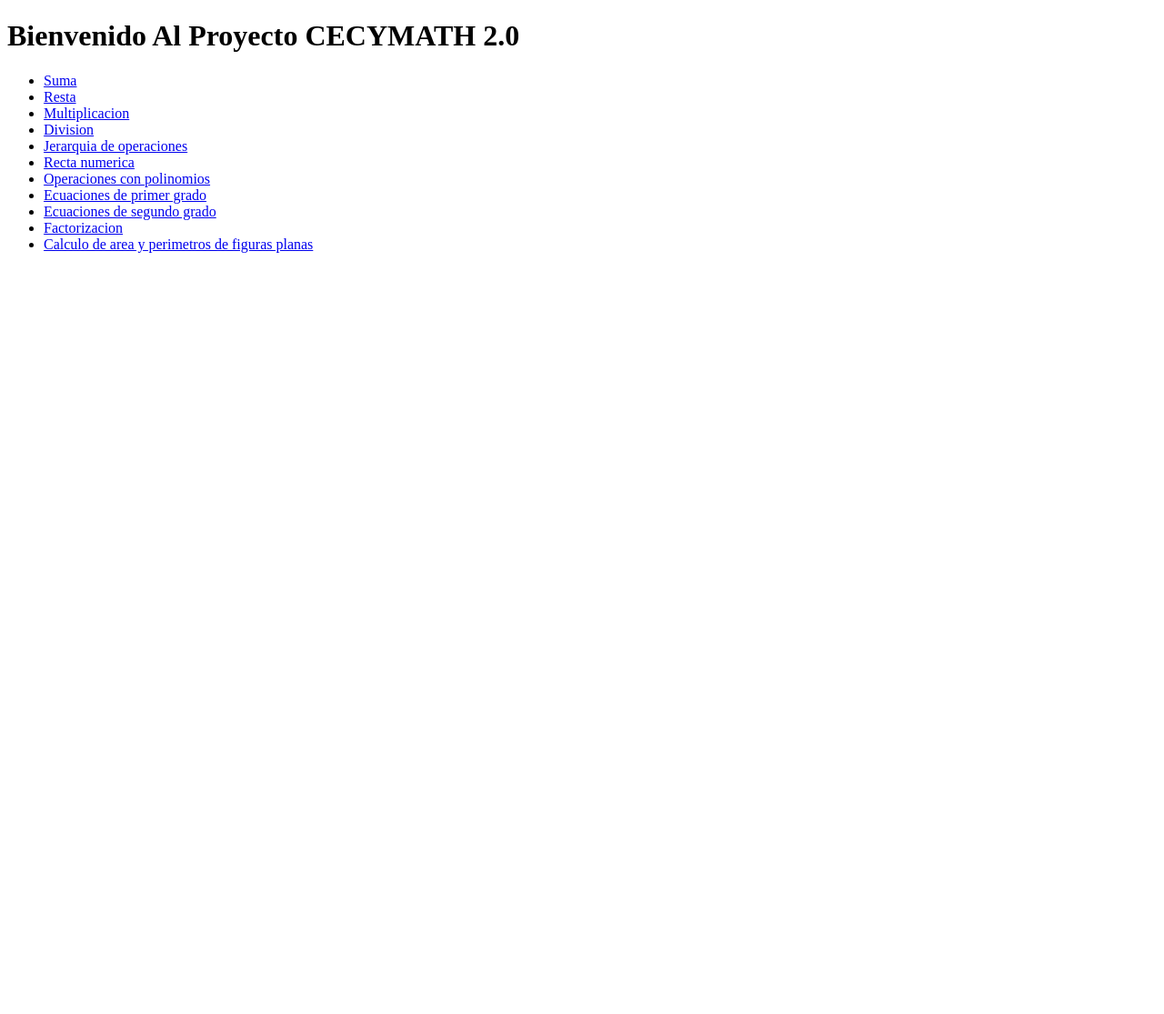
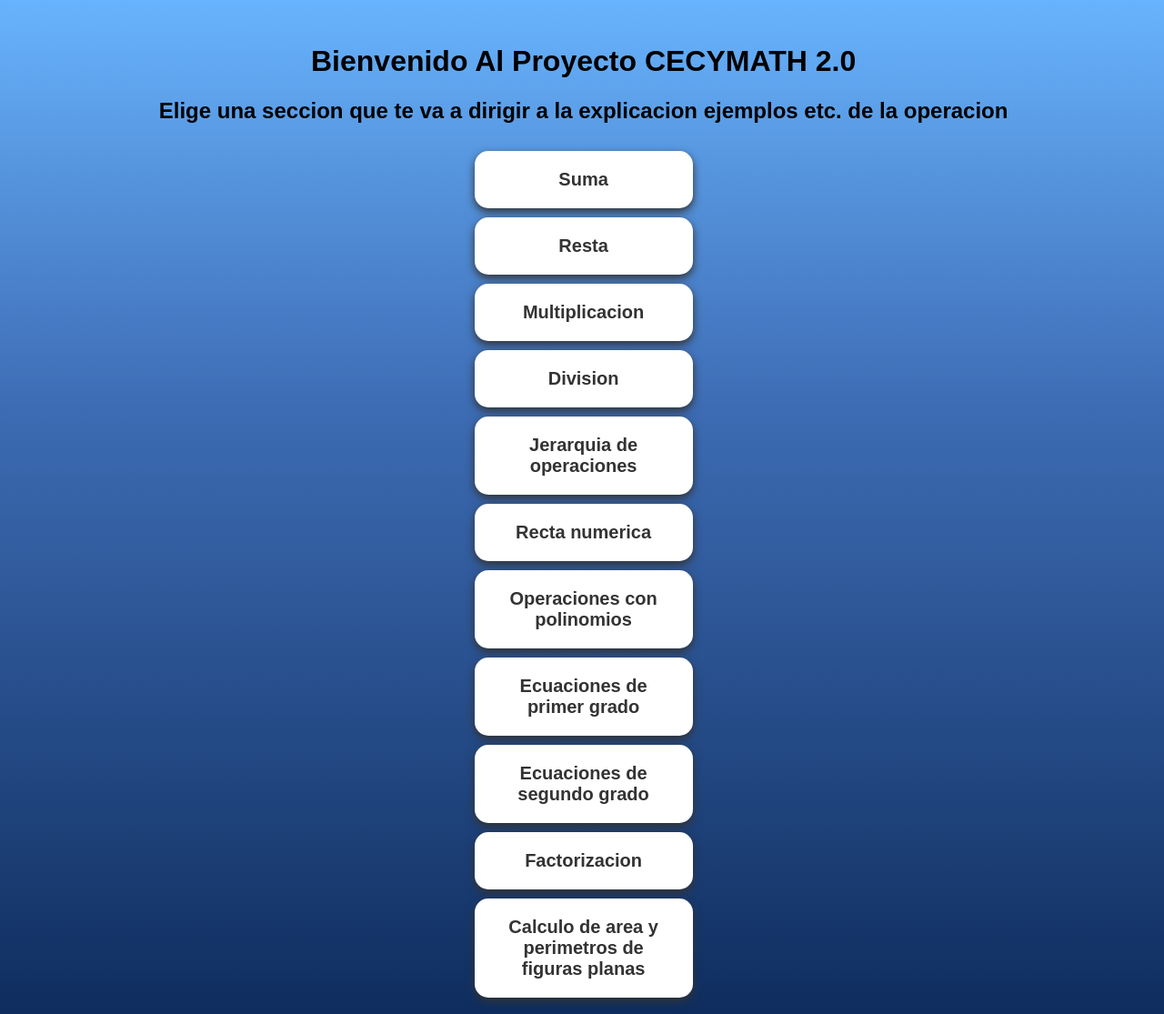
Before and after one commit to kevin-2104/Proyecto_CECYMATH_2.0, a Django app: page / in a window 1280 px wide. Shown: the whole page at 91% size. Before the commit the page ends 278 px from the top, so only its background shows below. Run offline with Django 5.2, Linux system fonts and the light colour scheme.

Commit message:
Kevin_Palomino_#2.1_pagina_y_estilos

```diff
--- /dev/null
+++ b/CECYMATH/core/static/core/style.css
@@ -0,0 +1,35 @@
+body{
+    font-family: Arial, sans-serif;
+    background: linear-gradient(180deg, #68b3fd 0%, #3d6cb4 40%, #0f2d5e 100%);
+    text-align: center;
+    padding-top: 20px;
+    width: 99%;
+}
+
+.contenido_menu{
+    display: inline-block;
+    text-align: center;
+}
+
+.tarjeta{
+    background: white;
+    margin: 10px;
+    width: 200px;
+    padding: 20px;
+    border-radius: 15px;
+    box-shadow: 0 4px 10px;
+    transition: 0.3s;
+    cursor: pointer;
+}
+
+.tarjeta:hover{
+    transform: scale(1.05);
+    box-shadow: 0 6px 20px;
+}
+
+a{
+    text-decoration: none;
+    color: #333;
+    font-size: 20px;
+    font-weight: bold;
+}
--- a/CECYMATH/core/templates/core/index.html
+++ b/CECYMATH/core/templates/core/index.html
@@ -3,20 +3,45 @@
 <head>
     <meta lang="es", charset="UTF-8">
     <title>Proyecto CECYMATH 2.0</title>
+    {% load static %}
+    <link rel="stylesheet" href="{% static 'core/style.css' %}">
 </head>
 <body>
     <h1>Bienvenido Al Proyecto CECYMATH 2.0</h1>
-    <ul>
-        <li><a href="{% url 'suma' %}">Suma</li>
-        <li><a href="{% url 'resta' %}">Resta</li>
-        <li><a href="{% url 'multiplicacion' %}">Multiplicacion</li>
-        <li><a href="{% url 'divicion' %}">Division</li>
-        <li><a href="{% url 'jerarquia' %}">Jerarquia de operaciones</li>
-        <li><a href="{% url 'recta' %}">Recta numerica</li>
-        <li><a href="{% url 'polinomios' %}">Operaciones con polinomios</li>
-        <li><a href="{% url 'ec_primer' %}">Ecuaciones de primer grado</li>
-        <li><a href="{% url 'ec_segundo' %}">Ecuaciones de segundo grado</li>
-        <li><a href="{% url 'factorizacion' %}">Factorizacion</li>
-        <li><a href="{% url 'figuras' %}">Calculo de area y perimetros de figuras planas</li>
-    </ul>
+    <h2>Elige una seccion que te va a dirigir a la explicacion ejemplos etc. de la operacion</h2>
+    <div class="contenido_menu">
+        <a href="{% url 'suma' %}"><div class="tarjeta">
+            Suma
+        </div>
+        <a href="{% url 'resta' %}"><div class="tarjeta">
+            Resta
+        </div>
+        <a href="{% url 'multiplicacion' %}"><div class="tarjeta">
+            Multiplicacion
+        </div>
+        <a href="{% url 'divicion' %}"><div class="tarjeta">
+            Division
+        </div>
+        <a href="{% url 'jerarquia' %}"><div class="tarjeta">
+            Jerarquia de operaciones
+        </div>
+        <a href="{% url 'recta' %}"><div class="tarjeta">
+            Recta numerica
+        </div>
+        <a href="{% url 'polinomios' %}"><div class="tarjeta">
+            Operaciones con polinomios
+        </div>
+        <a href="{% url 'ec_primer' %}"><div class="tarjeta">
+            Ecuaciones de primer grado
+        </div>
+        <a href="{% url 'ec_segundo' %}"><div class="tarjeta">
+            Ecuaciones de segundo grado
+        </div>
+        <a href="{% url 'factorizacion' %}"><div class="tarjeta">
+            Factorizacion
+        </div>
+        <a href="{% url 'figuras' %}"><div class="tarjeta">
+            Calculo de area y perimetros de figuras planas
+        </div>
+    </div>
 </body>
```
